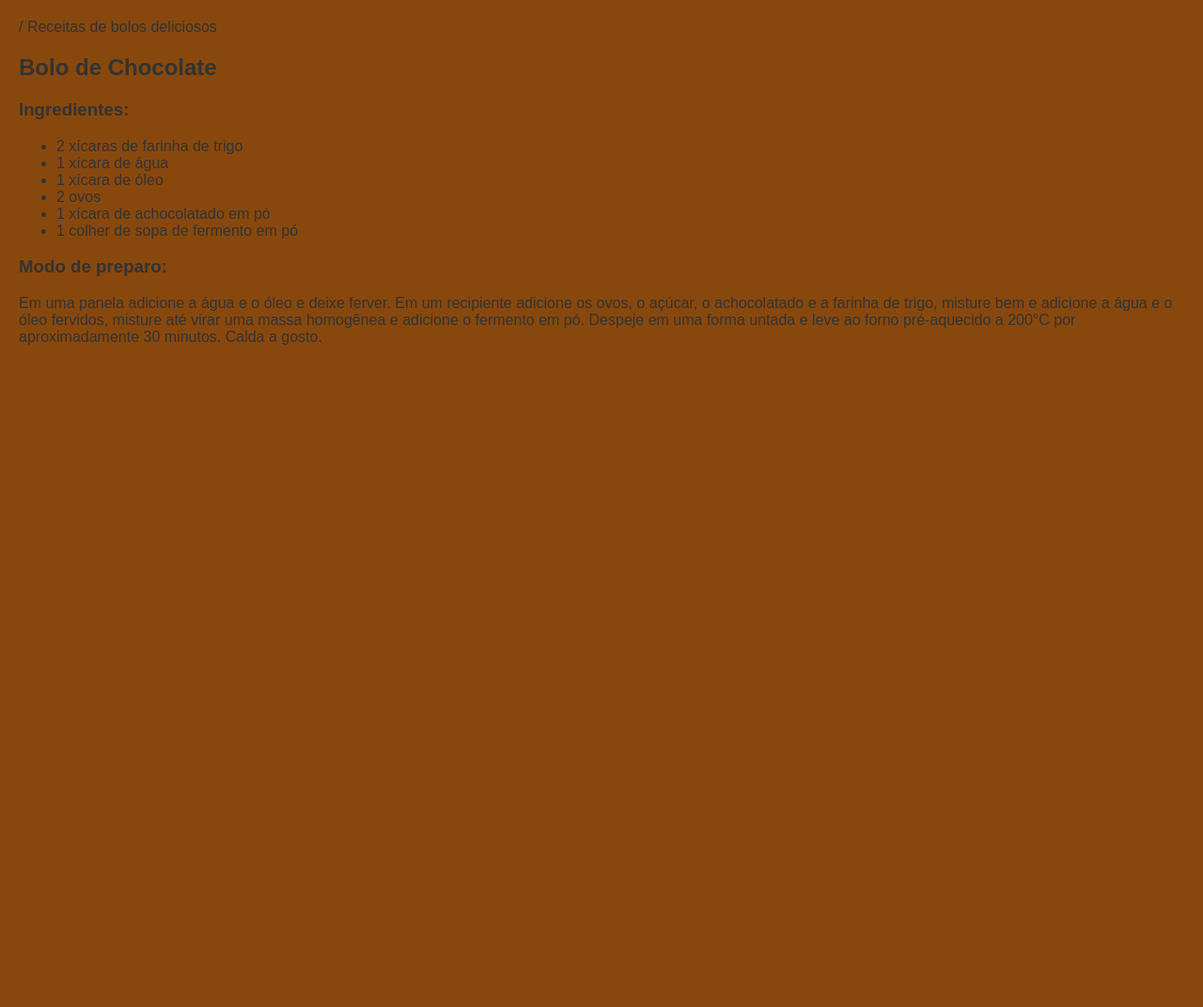
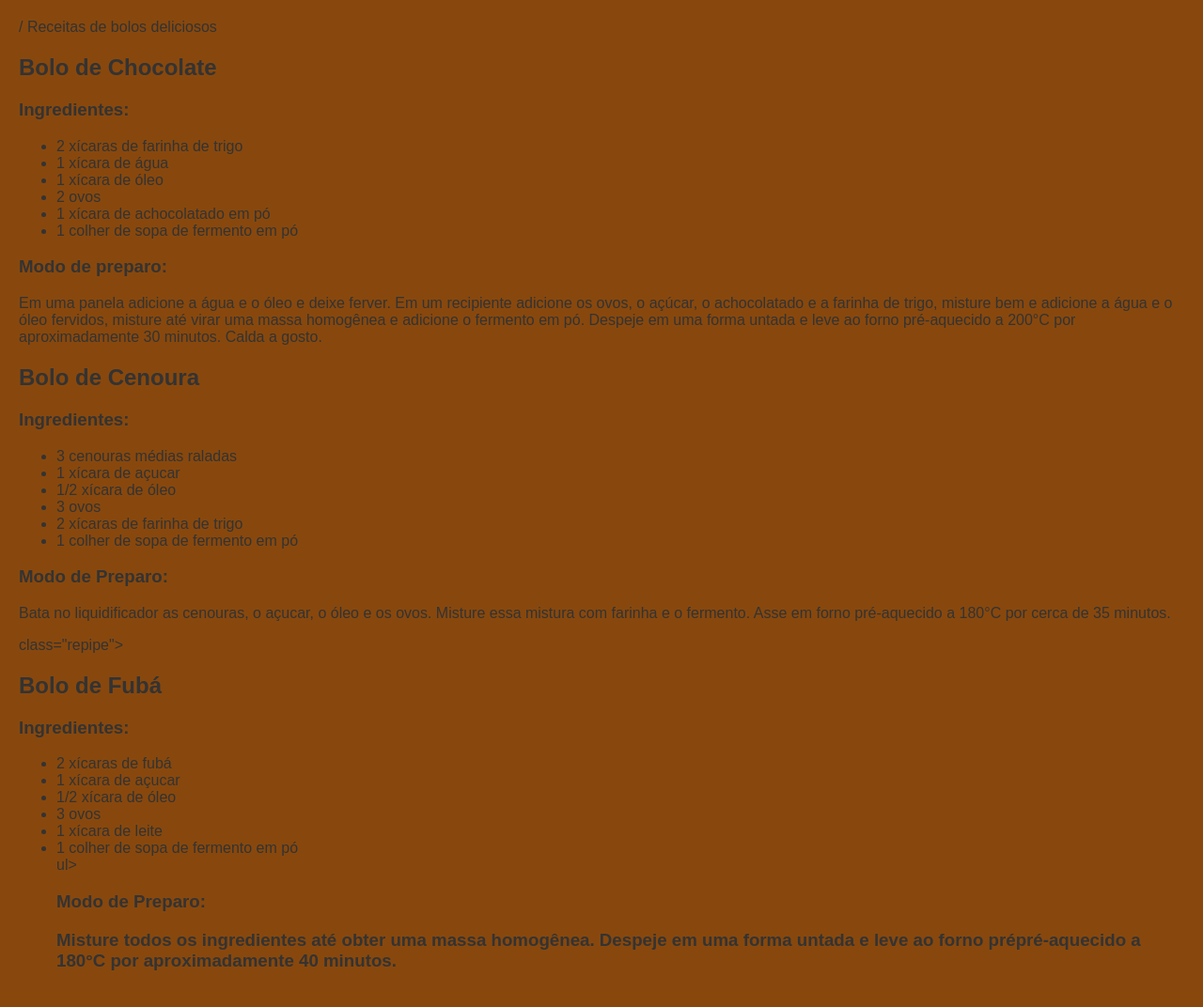
Before and after one commit to kartne/Connor, a plain HTML site: page index.html in a window 1280 px wide. Shown: the whole page at 94% size. Before the commit the page ends 800 px from the top, so only its background shows below. Drawn offline with Linux system fonts and the light colour scheme.

Commit message:
Update index.html

```diff
--- a/index.html
+++ b/index.html
@@ -59,4 +59,34 @@ padding-left:0;
     misture bem e adicione a água e o óleo fervidos, misture até virar uma massa homogênea
     e adicione o fermento em pó. Despeje em uma forma untada e leve ao forno pré-aquecido a 200°C
     por aproximadamente 30 minutos. Calda a gosto.</p>
-</div>
+<div class="recipe">
+    <h2>Bolo de Cenoura</h2>
+    <h3>Ingredientes:</h3>
+    <ul>
+        <li>3 cenouras médias raladas</li>
+        <li>1 xícara de açucar</li>
+        <li>1/2 xícara de óleo</li>
+        <li>3 ovos</li>
+        <li>2 xícaras de farinha de trigo</li>
+        <li>1 colher de sopa de fermento em pó</li>
+        </ul>
+        <h3>Modo de Preparo:</h3>
+        <p>Bata no liquidificador as cenouras, o açucar, o óleo e os ovos. Misture essa mistura com farinha e o fermento. Asse em forno pré-aquecido a 180°C por cerca de 35 minutos.</p>
+        </div>
+
+
+        </div> class="repipe">
+        <h2>Bolo de Fubá</h2>
+        <h3>Ingredientes:</h3>
+        <ul>
+            <li>2 xícaras de fubá</li>
+            <li>1 xícara de açucar</li>
+            <li>1/2 xícara de óleo</li>
+            <li>3 ovos</li>
+            <li>1 xícara de leite</li>
+            <li>1 colher de sopa de fermento em pó</li>
+            ul><h3>Modo de Preparo:</
+            h3><p>Misture todos os ingredientes até obter uma massa homogênea. Despeje em uma forma untada e leve ao forno prépré-aquecido a 180°C por aproximadamente 40 minutos.</p></div>
+
+            </body>
+            </html>
```
